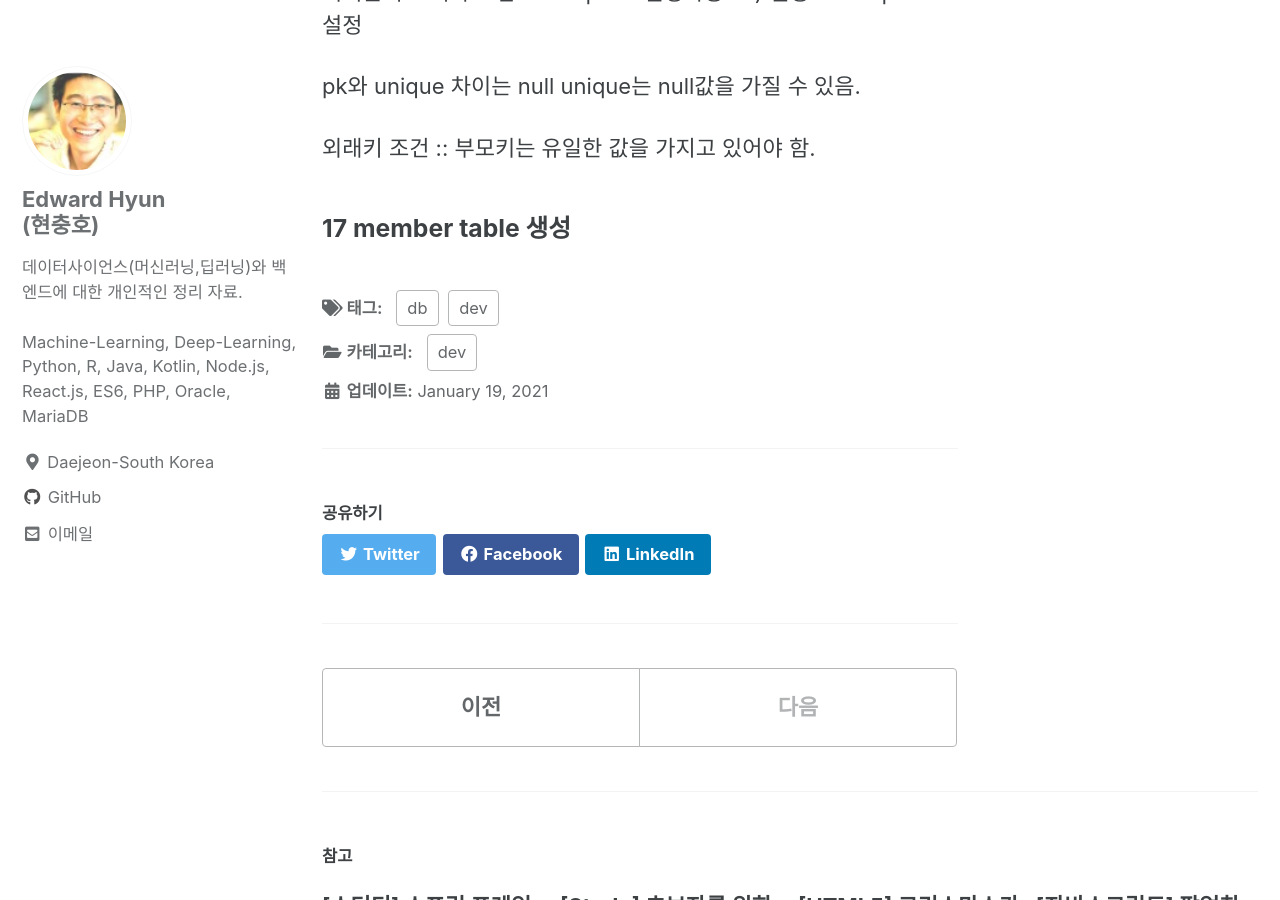
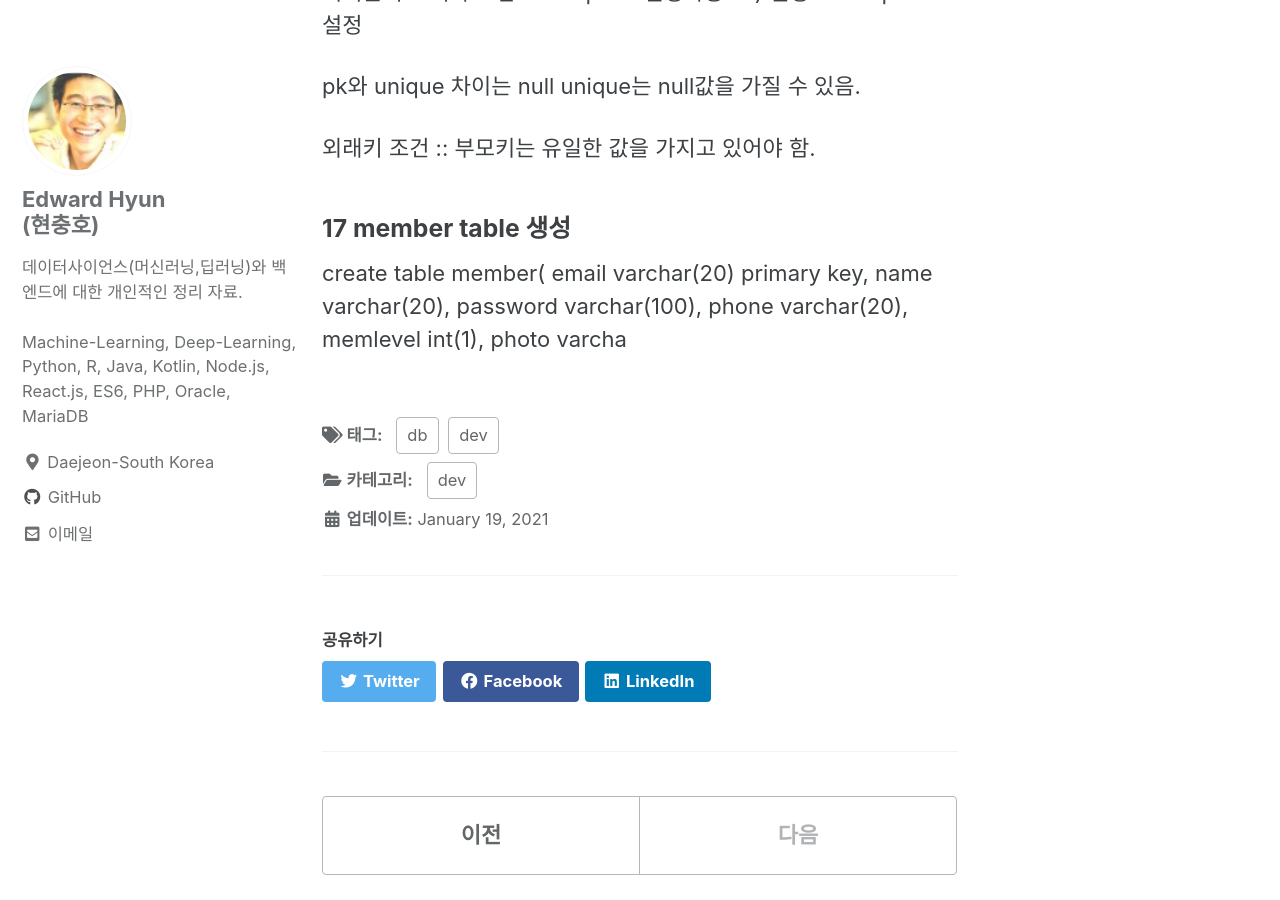
Before and after one commit to iamhch24/iamhch24.github.io, a Jekyll site: the page built from _posts/2021-01-19-[DB] MySql.md, in a window 1280 px wide and 900 px high, scrolled down 3461 px. Built offline with Jekyll 4.4.1, drawn with Linux system fonts in a browser that asks for light colours; cached includes are drawn as plain includes.

Commit message:
_posts/2021-01-19-[DB] MySql.md updated from https://stackedit.io/

```diff
--- a/_posts/2021-01-19-[DB] MySql.md
+++ b/_posts/2021-01-19-[DB] MySql.md
@@ -97,7 +97,13 @@ unique는 null값을 가질 수 있음.
 
 
 ### 17 member table 생성
-
+create table member(
+email varchar(20) primary key,
+name varchar(20),
+password varchar(100),
+phone varchar(20),
+memlevel int(1),
+photo varcha
 
 
 
```
Also changed, not shown: other parts of _posts/2021-01-19-[DB] MySql.md (+4 -4 lines).
